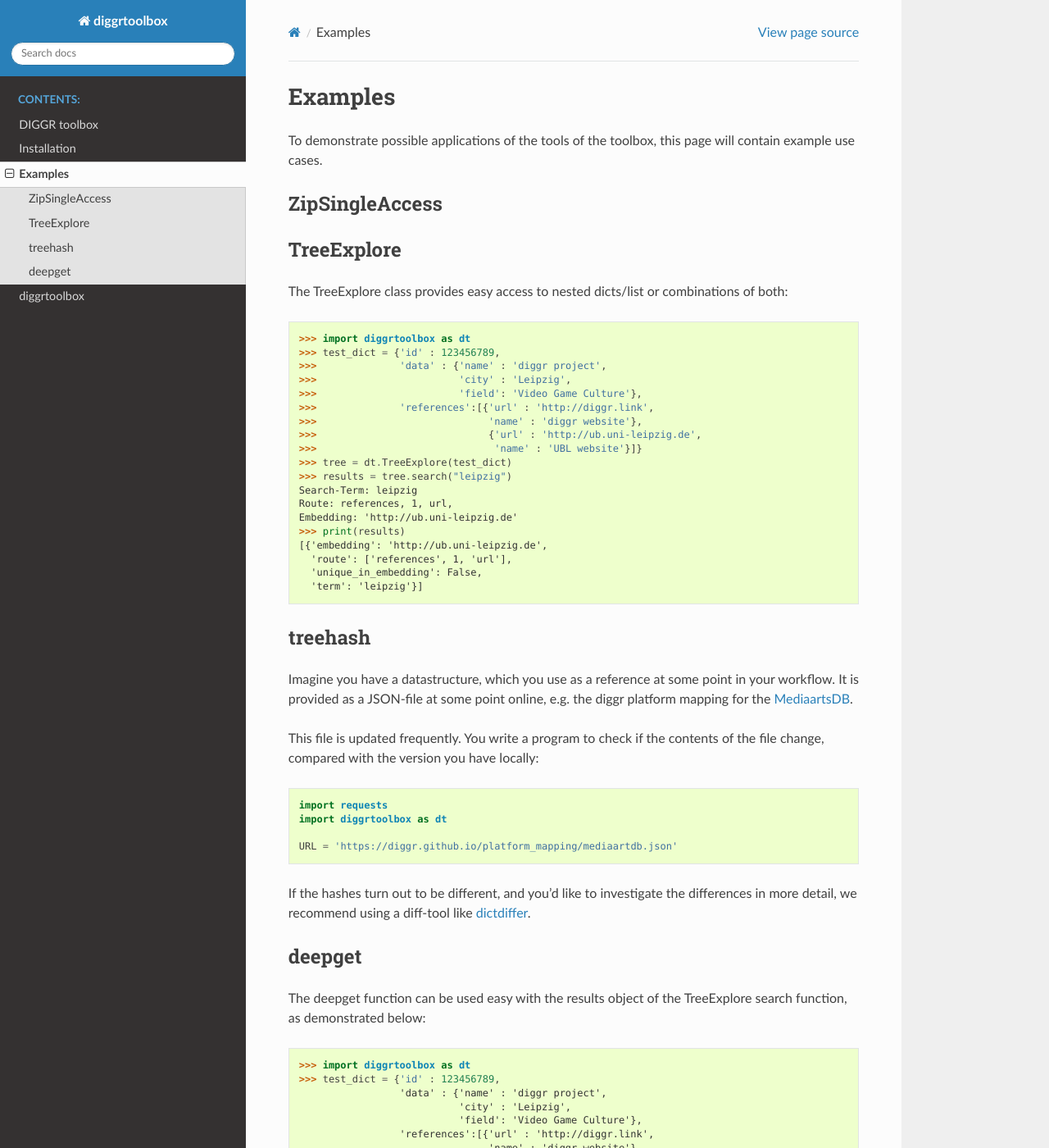
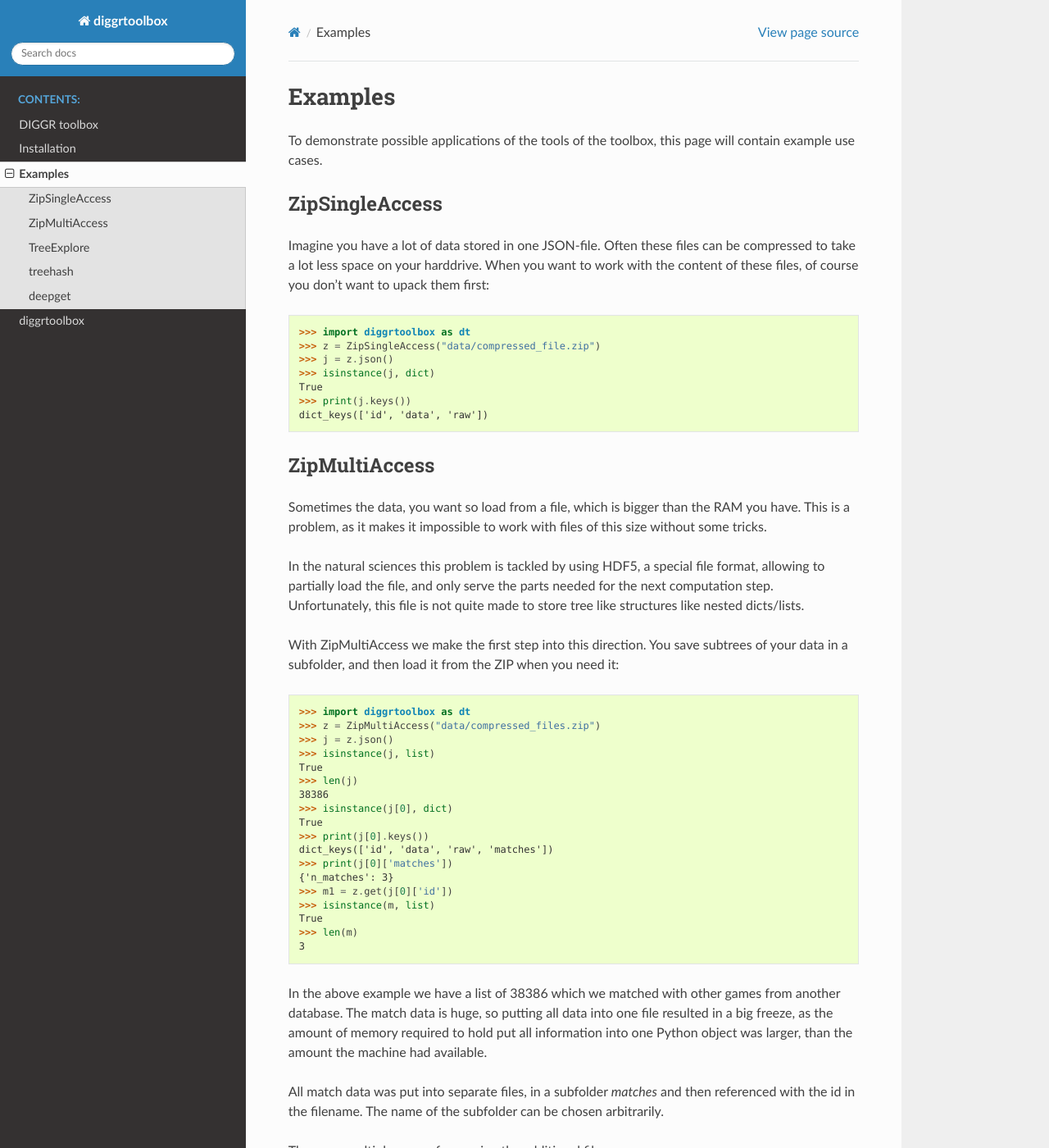
Before and after one commit to diggr/diggrtoolbox, a Sphinx documentation site: the page built from docs/examples.rst, in a window 1280 px wide and 1400 px high. Shown: the whole window at 82% size. Built offline with Sphinx 7.4.7 and the Read the Docs theme 2.0.0, drawn with Linux system fonts in a browser that asks for light colours; some of the changed text lies outside the part shown.

Commit message:
updated documentation with new examples

```diff
--- a/docs/diggrtoolbox.rst
+++ b/docs/diggrtoolbox.rst
@@ -6,5 +6,4 @@ Module contents
 
 .. automodule:: diggrtoolbox
     :members:
-    :undoc-members:
     :show-inheritance:
--- a/docs/examples.rst
+++ b/docs/examples.rst
@@ -7,6 +7,54 @@ To demonstrate possible applications of the tools of the toolbox, this page will
 ZipSingleAccess
 ---------------
 
+Imagine you have a lot of data stored in one JSON-file. Often these files can be compressed to take a lot less space on your harddrive. When you want to work with the content of these files, of course you don't want to upack them first::
+
+    >>> import diggrtoolbox as dt
+    >>> z = ZipSingleAccess("data/compressed_file.zip")
+    >>> j = z.json()
+    >>> isinstance(j, dict)
+    True
+    >>> print(j.keys())
+    dict_keys(['id', 'data', 'raw'])
+
+ZipMultiAccess
+--------------
+
+
+Sometimes the data, you want so load from a file, which is bigger than the RAM you have. This is a problem, as it makes it impossible to work with files of this size without some tricks.
+
+In the natural sciences this problem is tackled by using HDF5, a special file format, allowing to partially load the file, and only serve the parts needed for the next computation step. Unfortunately, this file is not quite made to store tree like structures like nested dicts/lists.
+
+With ZipMultiAccess we make the first step into this direction. You save subtrees of your data in a subfolder, and then load it from the ZIP when you need it::
+
+    >>> import diggrtoolbox as dt
+    >>> z = ZipMultiAccess("data/compressed_files.zip")
+    >>> j = z.json()
+    >>> isinstance(j, list)
+    True
+    >>> len(j)
+    38386
+    >>> isinstance(j[0], dict)
+    True
+    >>> print(j[0].keys())
+    dict_keys(['id', 'data', 'raw', 'matches'])
+    >>> print(j[0]['matches'])
+    {'n_matches': 3}
+    >>> m1 = z.get(j[0]['id'])
+    >>> isinstance(m, list)
+    True
+    >>> len(m)
+    3
+
+In the above example we have a list of 38386 which we matched with other games from another database. The match data is huge, so putting all data into one file resulted in a big freeze, as the amount of memory required to hold put all information into one Python object was larger, than the amount the machine had available.
+
+All match data was put into separate files, in a subfolder *matches* and then referenced with the id in the filename. The name of the subfolder can be chosen arbitrarily.
+
+There are multiple ways of accessing the additional files::
+
+    >>> z[j[0]['id']] == z.get(j[0]['id'])
+    True
+
 TreeExplore
 -----------
 
@@ -14,13 +62,13 @@ The TreeExplore class provides easy access to nested dicts/list or combinations
 
     >>> import diggrtoolbox as dt
     >>> test_dict = {'id' : 123456789,
-    >>>              'data' : {'name' : 'diggr project',
-    >>>                        'city' : 'Leipzig',
+    >>>              'data' : {'name': 'diggr project',
+    >>>                        'city': 'Leipzig',
     >>>                        'field': 'Video Game Culture'},
-    >>>              'references':[{'url' : 'http://diggr.link',
-    >>>                             'name' : 'diggr website'},
-    >>>                             {'url' : 'http://ub.uni-leipzig.de',
-    >>>                              'name' : 'UBL website'}]}
+    >>>              'references':[{'url': 'http://diggr.link',
+    >>>                             'name': 'diggr website'},
+    >>>                             {'url': 'http://ub.uni-leipzig.de',
+    >>>                              'name': 'UBL website'}]}
     >>> tree = dt.TreeExplore(test_dict)
     >>> results = tree.search("leipzig")
     Search-Term: leipzig
--- a/docs/index.rst
+++ b/docs/index.rst
@@ -13,6 +13,8 @@ the university library in Leipzig.
 
 The tools are mostly small helpers meant to ease the handling of data and
 data structures we encountered during this research project.
+
+.. note:: The main development paradigm for this library was and is: Providing tools, which have few to no additional/external dependencies, especially no requirement for any services to be run in the network, e.g. elasticsearch, CouchDB, etc. It is a toolbox made for Digital Humanities Researchers who do not have access to a huge technical infrastructure.
 
 .. toctree::
    :maxdepth: 2
```
